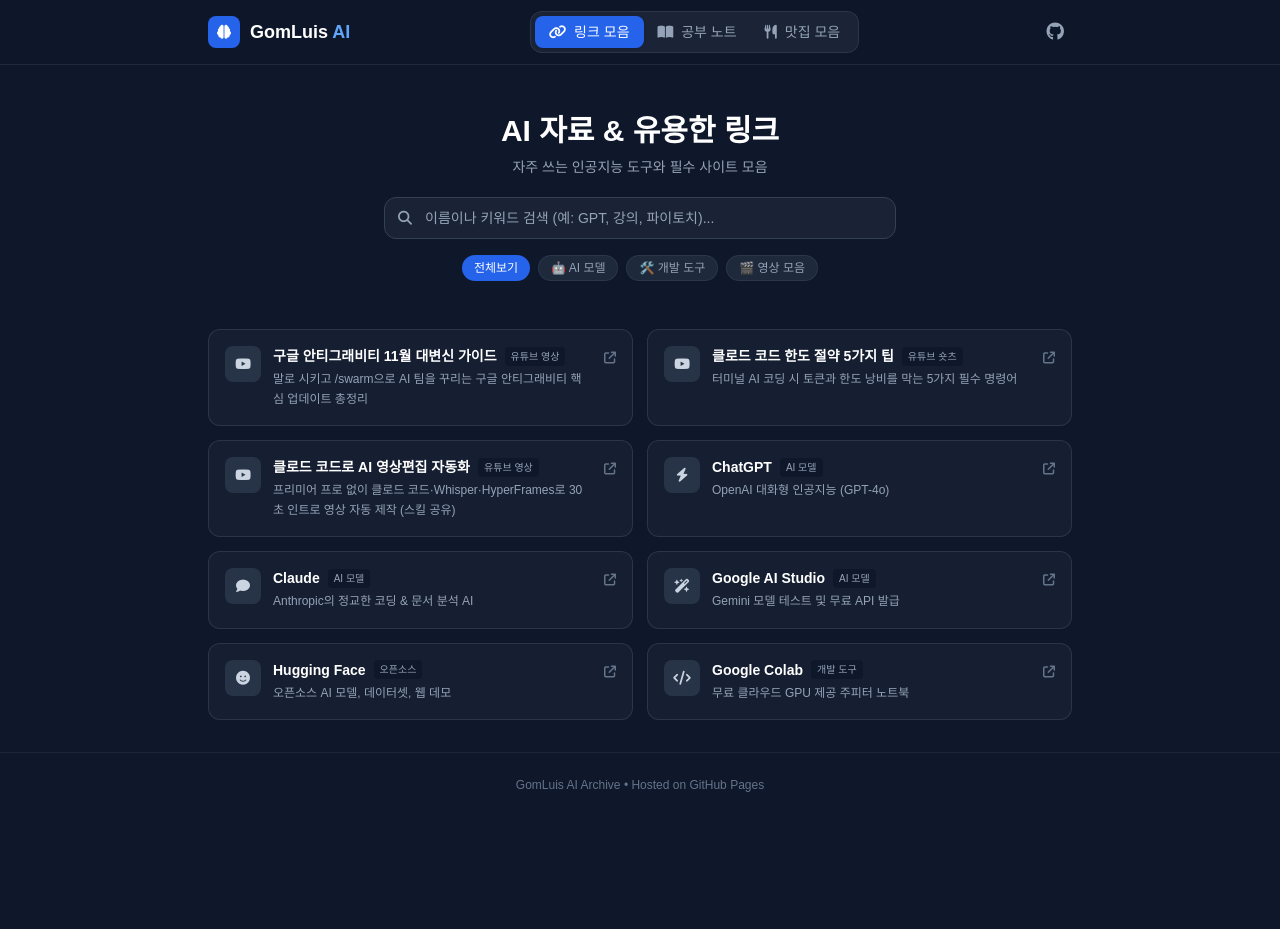
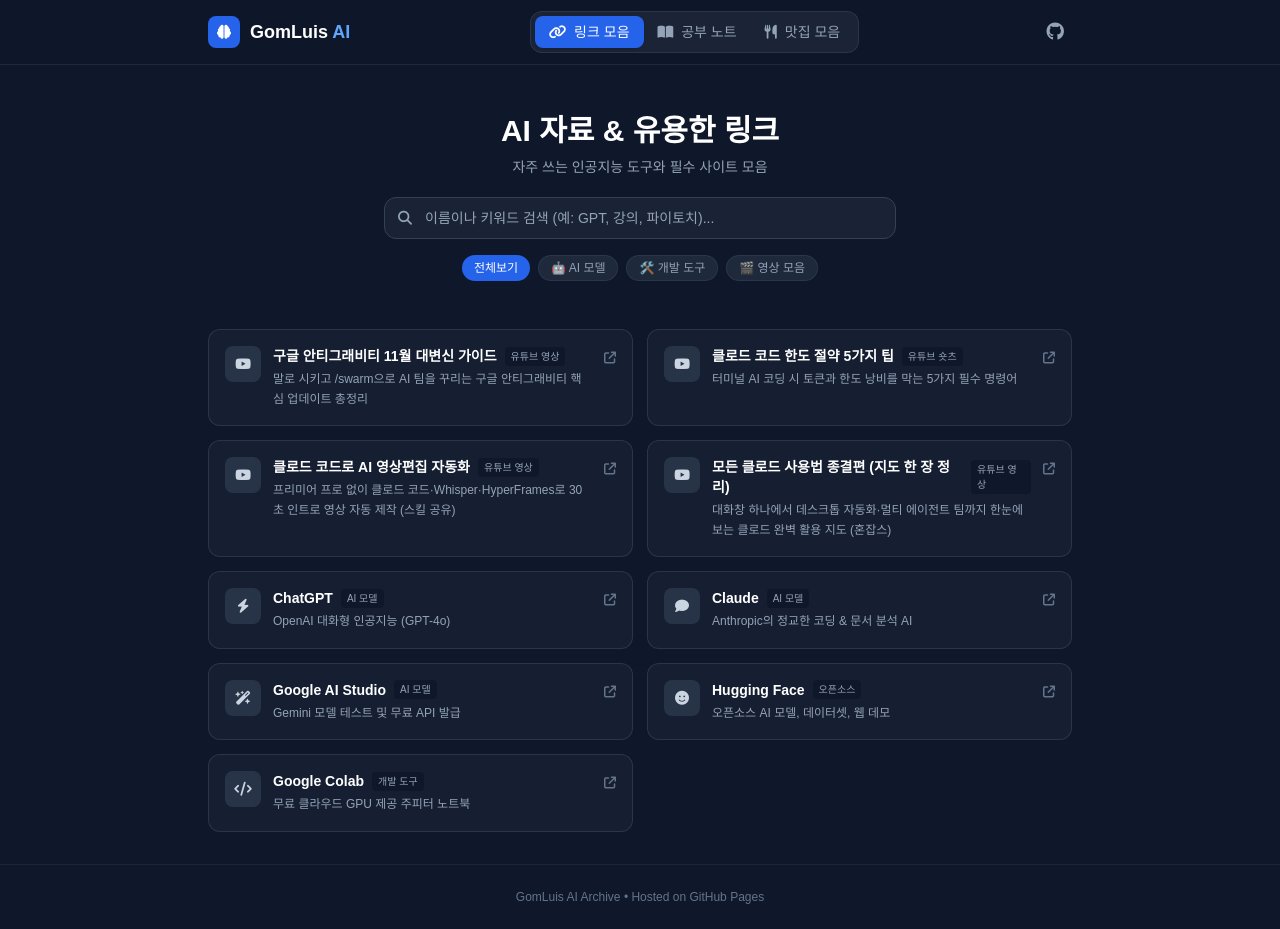
Before and after one commit to gomluis/gomluis.github.io, a plain HTML site: page index.html in a window 1280 px wide. Before the commit the page ends 817 px from the top, so only its background shows below. Drawn offline with nearby package versions, Linux system fonts and the light colour scheme; a web font is replaced by a local one.

Commit message:
feat: add Claude full usage map video link and study note 05

```diff
--- a/index.html
+++ b/index.html
@@ -244,6 +244,7 @@
       { name: "구글 안티그래비티 11월 대변신 가이드", category: "media", catName: "유튜브 영상", url: "https://www.youtube.com/watch?v=sLMj6HCperk", desc: "말로 시키고 /swarm으로 AI 팀을 꾸리는 구글 안티그래비티 핵심 업데이트 총정리", icon: "fa-brands fa-youtube" },
       { name: "클로드 코드 한도 절약 5가지 팁", category: "media", catName: "유튜브 숏츠", url: "https://youtube.com/shorts/5HgN-Bw9bb8", desc: "터미널 AI 코딩 시 토큰과 한도 낭비를 막는 5가지 필수 명령어", icon: "fa-brands fa-youtube" },
       { name: "클로드 코드로 AI 영상편집 자동화", category: "media", catName: "유튜브 영상", url: "https://www.youtube.com/watch?v=WqISVcMCHDI&list=PLC19JlQffqkA&index=1", desc: "프리미어 프로 없이 클로드 코드·Whisper·HyperFrames로 30초 인트로 영상 자동 제작 (스킬 공유)", icon: "fa-brands fa-youtube" },
+      { name: "모든 클로드 사용법 종결편 (지도 한 장 정리)", category: "media", catName: "유튜브 영상", url: "https://www.youtube.com/watch?v=FXmf7Du3564", desc: "대화창 하나에서 데스크톱 자동화·멀티 에이전트 팀까지 한눈에 보는 클로드 완벽 활용 지도 (혼잡스)", icon: "fa-brands fa-youtube" },
 
       // Models
       { name: "ChatGPT", category: "models", catName: "AI 모델", url: "https://chatgpt.com", desc: "OpenAI 대화형 인공지능 (GPT-4o)", icon: "fa-bolt" },
```
Also changed, not shown: 1 other file.
